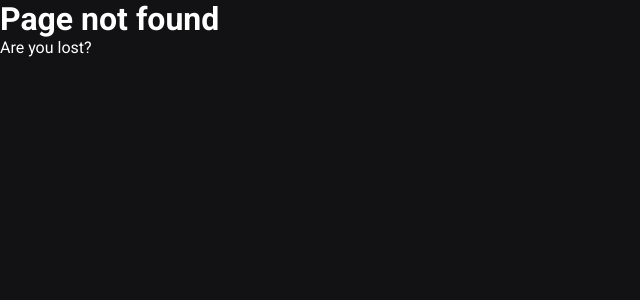
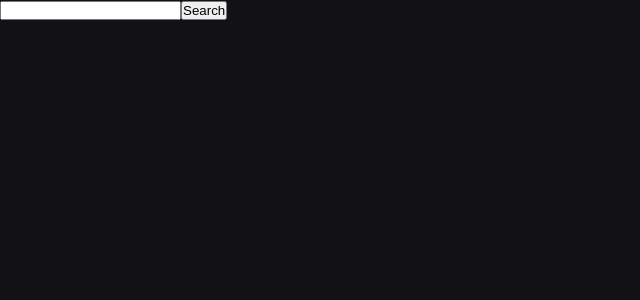
Before and after one commit to assoares383/nextjs, a Next.js app: page /search in a window 1280 px wide. Before the commit this address had no page. Shown: the top 300 px of the page, without its empty margins (0-640 px from the left). Built offline with nearby package versions, Linux system fonts and the light colour scheme.

Commit message:
search page

```diff
--- /dev/null
+++ b/src/pages/search.tsx
@@ -0,0 +1,73 @@
+import { GetServerSideProps } from "next";
+import Link from 'next/link';
+import { useRouter } from "next/router";
+import { FormEvent, useState } from "react";
+import Prismic from 'prismic-javascript';
+import PrismicDOM from 'prismic-dom';
+import { Document } from 'prismic-javascript/types/documents';
+import { client } from "@/lib/prismic";
+
+interface SearchProps {
+  searchResults: Document[];
+}
+
+export default function Search({ searchResults }: SearchProps) {
+  const router = useRouter();
+  const [search, setSearch] = useState('');
+
+  function handleSearch(e: FormEvent) {
+    e.preventDefault();
+
+    router.push(
+      `search?q=${encodeURIComponent(search)}`
+    );
+
+    setSearch('');
+  }
+
+  return (
+    <div>
+      <form onSubmit={handleSearch}>
+        <input
+          type="text"
+          value={search}
+          onChange={e => setSearch(e.target.value)}
+        />
+        <button type="submit">Search</button>
+      </form>
+
+      <ul>
+          {searchResults.map(product => {
+            return (
+              <li key={product.id}>
+                <Link href={`/catalog/products/${product.uid}`}>
+                  <a>
+                    {PrismicDOM.RichText.asText(product.data.title)}
+                  </a>
+                </Link>
+              </li>
+            )
+          })}
+        </ul>
+    </div>
+  )
+}
+
+export const getServerSideProps: GetServerSideProps<SearchProps> = async (context) => {
+  const { q } = context.query;
+
+  if(!q) {
+    return { props: { searchResults: [] }};
+  };
+
+  const searchResults = await client().query([
+    Prismic.Predicates.at('document.type', 'product'),
+    Prismic.Predicates.fulltext('my.product.title', String(q))
+  ])
+
+  return {
+    props: {
+      searchResults: searchResults.results
+   }
+  }
+}
```
